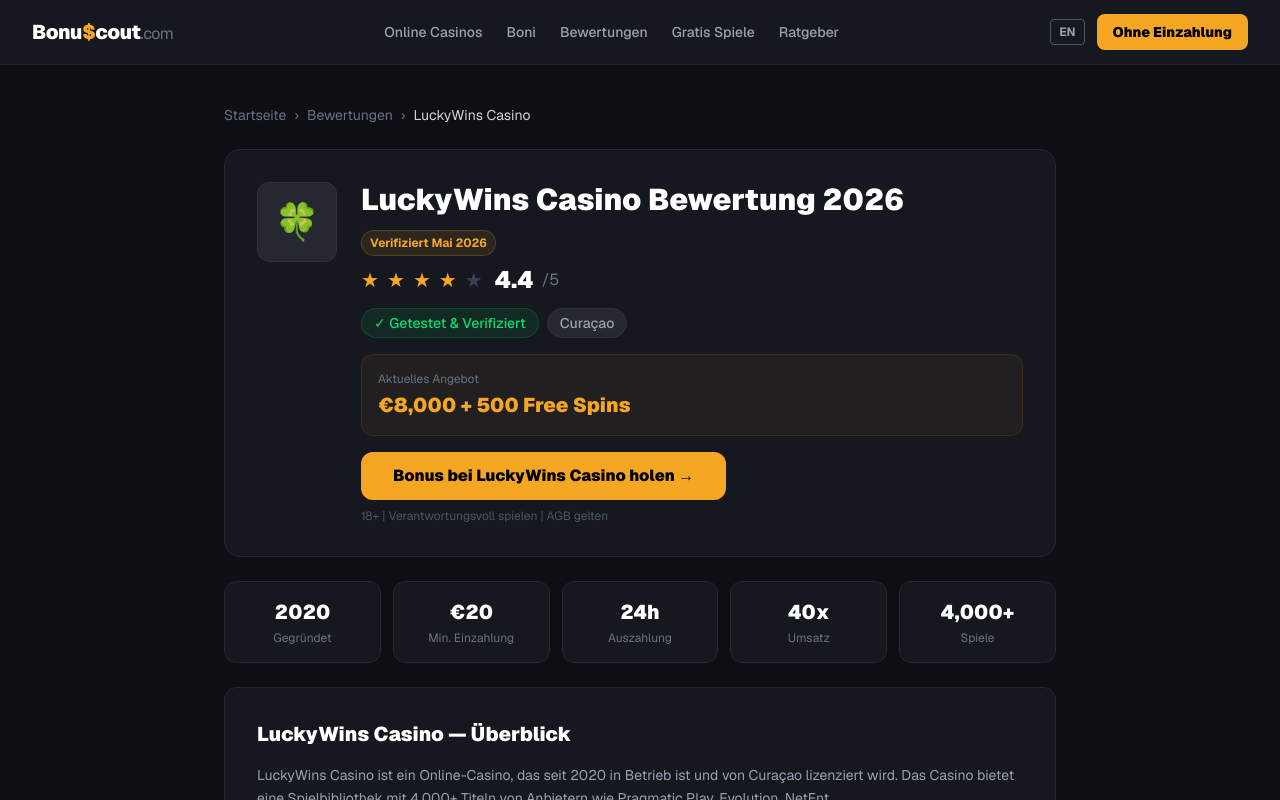
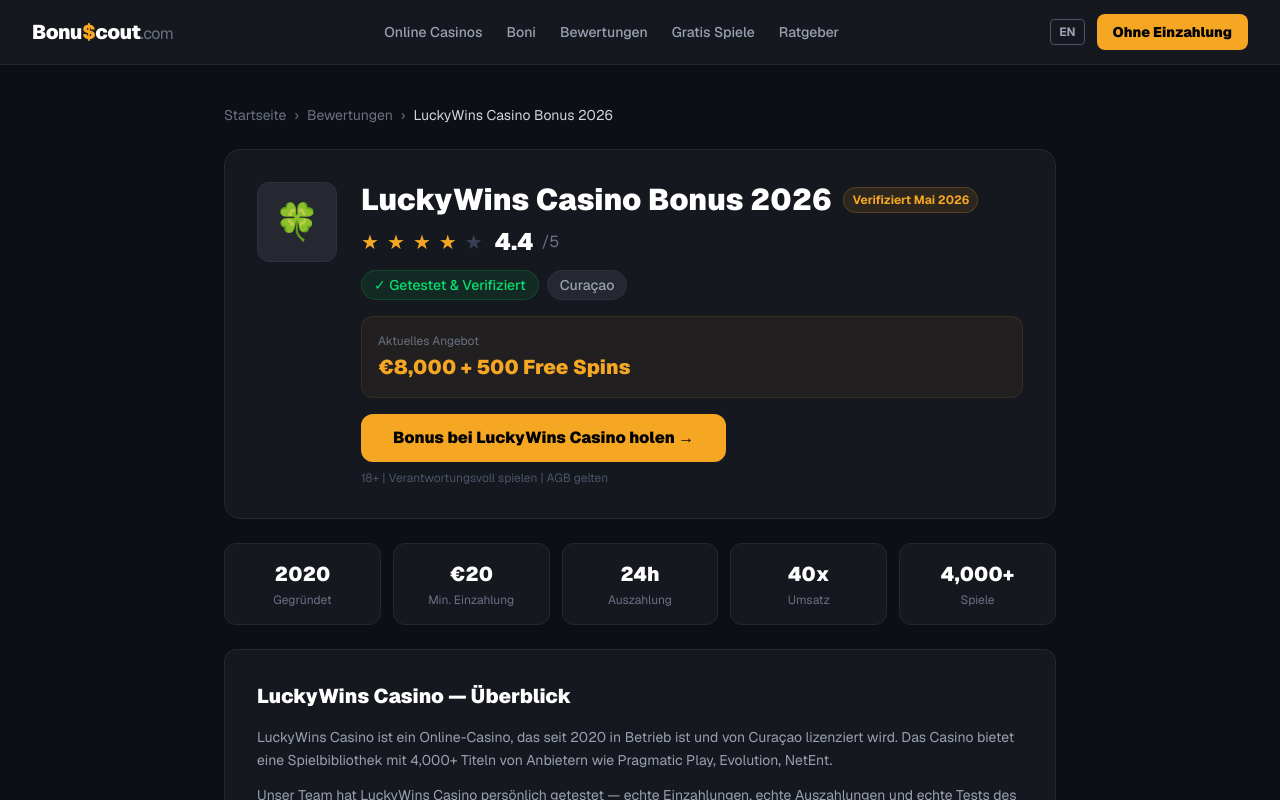
Before and after one commit to MVisionsML/bonuscout, a Next.js app: page /de/bewertungen/luckywins-casino in a window 1280 px wide. Shown: the top 800 px of the page. Built offline with nearby package versions, Linux system fonts and the light colour scheme.

Commit message:
Fix DE bewertungen titles to bonus intent

```diff
--- a/src/app/de/bewertungen/[slug]/page.tsx
+++ b/src/app/de/bewertungen/[slug]/page.tsx
@@ -7,23 +7,24 @@
   params: Promise<{ slug: string }>
 }
 
-const customTitles: Record<string, string> = {
-  'stake-casino': 'Stake Casino Erfahrungen 2026 — 0x Umsatz & Krypto Getestet | BonusScout',
-  'wonaco-casino': 'Wonaco Casino Erfahrungen 2026 — €500 Bonus Getestet | BonusScout',
-  'jackpoty': 'Jackpoty Erfahrungen 2026 — €2.000 + 100 Freispiele Getestet | BonusScout',
-  'vegashero-casino': 'VegasHero Erfahrungen 2026 — MGA Lizenz & €500 Bonus Getestet | BonusScout',
-  'winningz-casino': 'Winningz Casino Erfahrungen 2026 — €5.000 + 500 Spins Getestet | BonusScout',
-  'binobet-casino': 'BinoBet Erfahrungen 2026 — €1.500 Bonus Getestet | BonusScout',
-  'blockspins-casino': 'Blockspins Erfahrungen 2026 — Krypto Casino Getestet | BonusScout',
-}
-
 export async function generateMetadata({ params }: Props): Promise<Metadata> {
   const { slug } = await params
   const casino = casinos.find(c => c.slug === slug)
   if (!casino) return {}
+  // Hybrid-strategy metadata (2026-06-26): the DE side now mirrors the EN
+  // C1 repositioning — bonuscout owns BONUS intent (welcome / no-deposit /
+  // cashback / free spins) in both languages; bonusreviewers owns REVIEW /
+  // TRUST intent ("{brand} Erfahrungen" / "Auszahlungstest" / "KYC") in both.
+  // Previously every brand here had a hand-written "Erfahrungen" / "Getestet"
+  // title that competed head-on with bonusreviewers.com/de/reviews/{slug} for
+  // the same query family. Removed the per-brand customTitles override so
+  // every brand takes the single bonus-targeted template below — same shape
+  // as the EN /reviews/[slug] template after C1.
+  // Target query family: "{brand} bonus", "{brand} willkommensbonus",
+  // "{brand} freispiele", "{brand} bonus code", "{brand} bonusangebot".
   return {
-    title: customTitles[slug] ?? `${casino.name} Bewertung 2026 — Bonus, Umsatz & Sicherheit | BonusScout`,
-    description: `${casino.name} Bewertung von unserem Team. Bonus ${casino.bonus} getestet. Umsatzbedingungen: ${casino.wagering}x. Ist ${casino.name} seriös? Vollständige Bewertung.`,
+    title: `${casino.name} Bonus 2026 — Willkommensangebot, Freispiele & Bonusbedingungen | BonusScout`,
+    description: `Jeder aktive ${casino.name} Bonus an einem Ort: ${casino.bonus} Willkommensangebot bei ${casino.wagering}x Umsatzbedingungen, Freispiele und die vollständigen Bonusbedingungen — von unserem Team aufgeschlüsselt.`,
     alternates: {
       canonical: `https://www.bonuscout.com/de/bewertungen/${slug}`,
       languages: { 'en': `https://www.bonuscout.com/reviews/${slug}`, 'de': `https://www.bonuscout.com/de/bewertungen/${slug}` }
@@ -50,7 +51,7 @@
         <span className="mx-2">›</span>
         <Link href="/de/bewertungen" className="hover:text-[#F5A623]">Bewertungen</Link>
         <span className="mx-2">›</span>
-        <span className="text-gray-300">{casino.name}</span>
+        <span className="text-gray-300">{casino.name} Bonus 2026</span>
       </div>
 
       {/* Header */}
@@ -59,7 +60,7 @@
           <div className="w-20 h-20 bg-[#252830] rounded-xl flex items-center justify-center text-4xl border border-[#2E3040] flex-shrink-0">{casino.logo}</div>
           <div className="flex-1">
             <div className="flex items-center gap-3 flex-wrap mb-2">
-              <h1 className="text-2xl md:text-3xl font-black text-white">{casino.name} Bewertung 2026</h1>
+              <h1 className="text-2xl md:text-3xl font-black text-white">{casino.name} Bonus 2026</h1>
               <span className="text-xs bg-[#F5A623]/10 text-[#F5A623] border border-[#F5A623]/20 px-2 py-1 rounded-full font-bold">Verifiziert Mai 2026</span>
             </div>
             <div className="flex items-center gap-2 mb-3">
```
